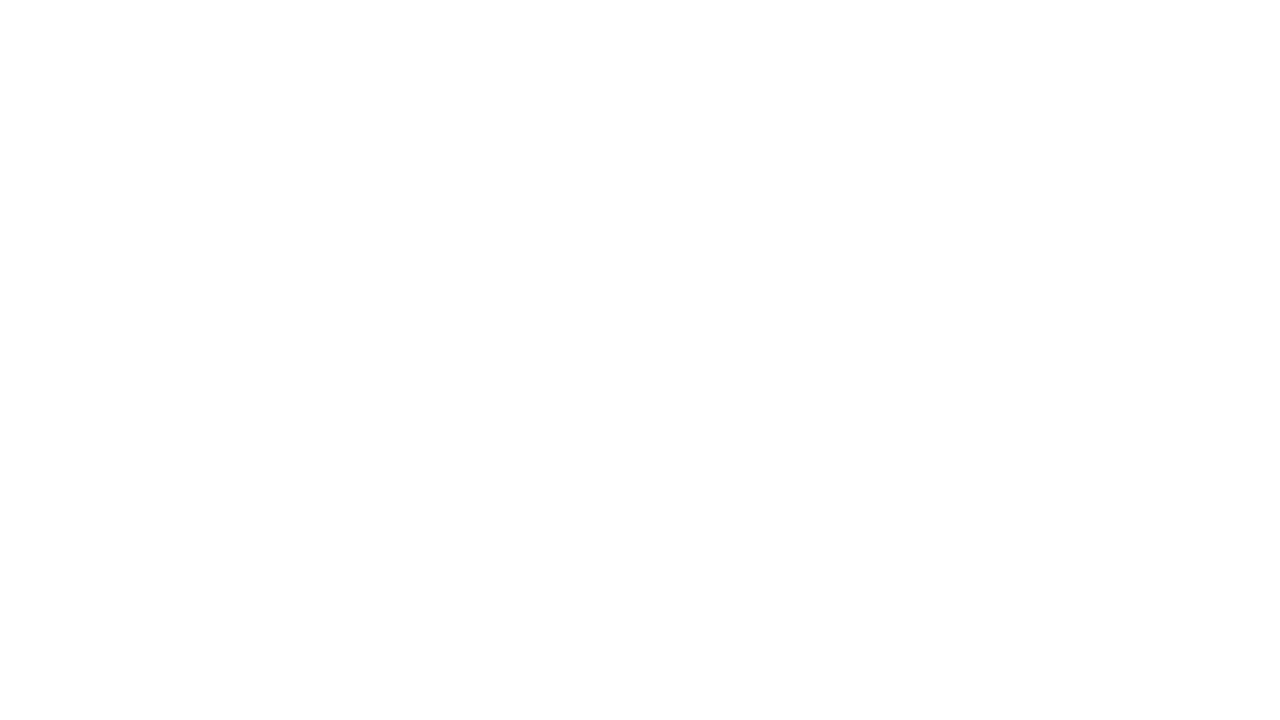
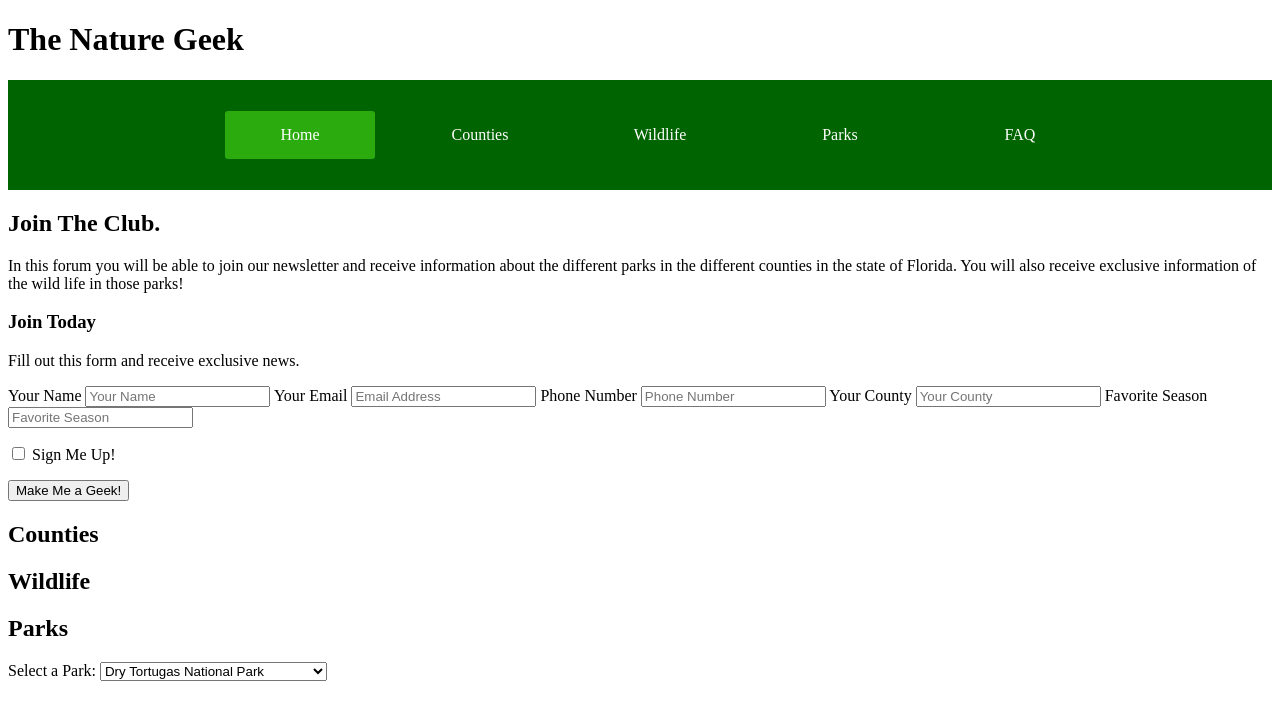
Before and after one commit to spbowen/the-nature-geek, a plain HTML site: page index.html in a window 1280 px wide. Drawn offline with Linux system fonts and the light colour scheme.

Commit message:
menu bar

```diff
--- a/assets/css/stylesheet.css
+++ b/assets/css/stylesheet.css
@@ -0,0 +1,60 @@
+/* Stylesheet */
+body
+{
+    background-position: center;
+}
+
+.menu-bar
+{
+    background: rgb(0,100,0);
+    text-align: center;
+}
+.menu-bar ul
+{
+    display: inline-flex;
+    list-style: none;
+    color: white;
+}
+.menu-bar ul li
+{
+    width: 120px;
+    margin: 15px;
+    padding: 15px;
+}
+.menu-bar ul li a
+{
+    text-decoration: none;
+    color: white;
+}
+.active, .menu-bar ul li:hover
+{
+    background-color: #2bab0d;
+    border-radius: 3px;
+}
+.sub-menu-1
+{
+    display: none
+}
+.menu-bar ul li :hover.sub-menu-1
+{
+    display: block;
+    position: absolute;
+    background-color: rgb(0,100,0);
+    margin-top: 15px;
+    margin-left: -15px;
+}
+.menu-bar ul li :hover.sub-menu-1 ul
+{
+    display: block;
+    margin: 10px;
+}
+
+
+.menu-bar ul li:hover .sub-menu-1 ul li {
+    width: 150px;
+    padding: 10px;
+    border-bottom: 1px dotted white;
+    background: transparent;
+    border-radius: 0;
+    text-align: left;
+}
--- a/index.html
+++ b/index.html
@@ -4,11 +4,135 @@
     <meta charset="UTF-8">
     <meta http-equiv="X-UA-Compatible" content="IE=edge">
     <meta name="viewport" content="width=device-width, initial-scale=1.0">
-    <title>Document</title>
+    <!--CSS stylesheet linked here-->
+    <link rel="stylesheet" href="/assets/css/stylesheet.css">
+    <!--Title of Webpage-->
+    <title>The Nature Geek</title>
 </head>
-<body>
 
 
+<body>
+    <!--Header Starts here-->
+    <header>
+        <!--Name of Website-->
+        <h1>
+            The Nature Geek
+        </h1>
+    <!--Navigation starts here-->
+        <nav>
+            <!--un ordered list items for navigation items-->
+            <div class="menu-bar">
+            <ul>
+                <li class="active"><a href="#">Home</a></li>
+                <li><a href="#">Counties</a></li>
+                <div class="sub-menu-1">
+                    <ul>
+                        <li><a href="#">Monroe County</a></li>
+                        <li><a href="#">Miami-Dade County</a></li>
+                        <li><a href="#">Manatee County</a></li>
+                        <li><a href="#">Brevard County</a></li>
+                        <li><a href="#">Marion County</a></li>
+                        <li><a href="#">Taylor County</a></li>
+
+                    </ul></div>
+                <li><a href="#">Wildlife</a></li>
+                <li><a href="#">Parks</a></li>
+                <li><a href="#">FAQ</a></li>
+            </ul>
+            </div>
+        </nav>
+    <!--Navigation ends here-->
+
+    </header>
+    <!--Header ends here-->
+    <section class="hero">
+        <div class="hero-cta">
+          <h2>Join The Club.</h2>
+          <p>
+            In this forum you will be able to join our newsletter and receive information about the different parks in the
+            different counties in the state of Florida. You will also receive exclusive information of the wild life in those parks!
+          </p>
+        </div>
+
+        <div class="hero-form">
+          <h3>Join Today</h3>
+          <p>Fill out this form and receive exclusive news.</p>
+          <form>
+            <label for="name">Your Name</label>
+            <input type="text" placeholder="Your Name" id="name" name="name" class="form-input" />
+            <label for="email">Your Email</label>
+            <input type="email" placeholder="Email Address" id="email" name="email" class="form-input" />
+            <label for="phone">Phone Number</label>
+            <input type="tel" placeholder="Phone Number" name="phone" id="phone" class="form-input" />
+            <label for="County">Your County</label>
+            <input type="text" placeholder="Your County" id="County" name="County" class="form-input" />
+            <label for="Favorite Season">Favorite Season</label>
+            <input type="text" placeholder="Favorite Season" id="Season" name="Season" class="form-input" />
+            <p>
+              <span class="checkbox-wrapper">
+                <input type="checkbox" name="checkpoint1" id="checkbox" />
+                <label for="checkbox">Sign Me Up!</label>
+              </span>
+            </p>
+            <button type="submit">
+              Make Me a Geek!
+            </button>
+          </form>
+        </div>
+      </section>
+    </header>
+
+    <section>
+        <!--CTA AND INTERACTIVE MAP WILL GO HERE-->
+    </section>
+
+    <!--Each of these sections will be linked to the nav elements above.-->
+    <section>
+        <h2>
+        Counties
+        </h2>
+    </section>
+
+    <section>
+        <h2>
+            Wildlife
+        </h2>
+    </section>
+
+    <section>
+        <h2>
+        Parks
+        </h2>
+        <label for="parks">Select a Park:
+        </label>
+        <select name="parks" id="parks">
+            <option value="dry-tortugas-national-park">Dry Tortugas National Park</option>
+            <option value="everglades-national-park">Everglades National Park</option>
+            <option value="desoto-national-memorial">De Soto National Memorial</option>
+            <option value="fort-matanzas-national-monument">Fort Matanzas National Monument</option>
+            <option value="ocala-national-forest">Ocala National Forest</option>
+            <option value="maritime-hammock-sanctuary">Maritime Hammock Sanctuary</option>
+            <option value="canaveral-national-seashore">Canaveral National Seashore</option>
+            <option value="key-west-marine-park">Key West Marine Park</option>
+            <option value="havens-cove-park">Havens Cove Park</option>
+    </section>
+
+    <section>
+        <h2>
+            FAQ
+        </h2>
+    </section>
+    <!--end sections-->
+
+    <!--Footer section starts-->
+    <footer>
+        <h3>
+            Created by Team Snow Leopards.
+        </h3>
+    </footer>
+    <!--footer section ends-->
+
+    <!--Javascript sheet linked here-->
     <script src="./assets/Js/script.js">
 
     </script>
```
